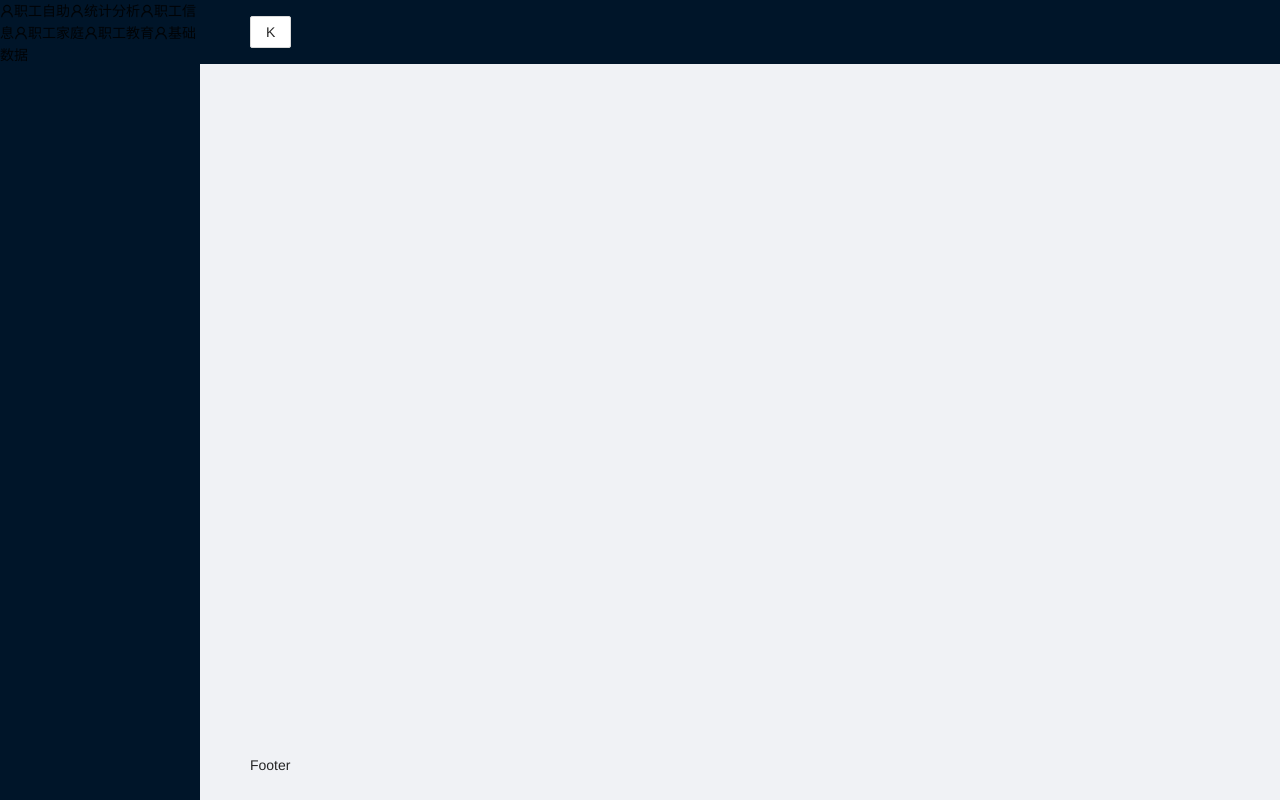
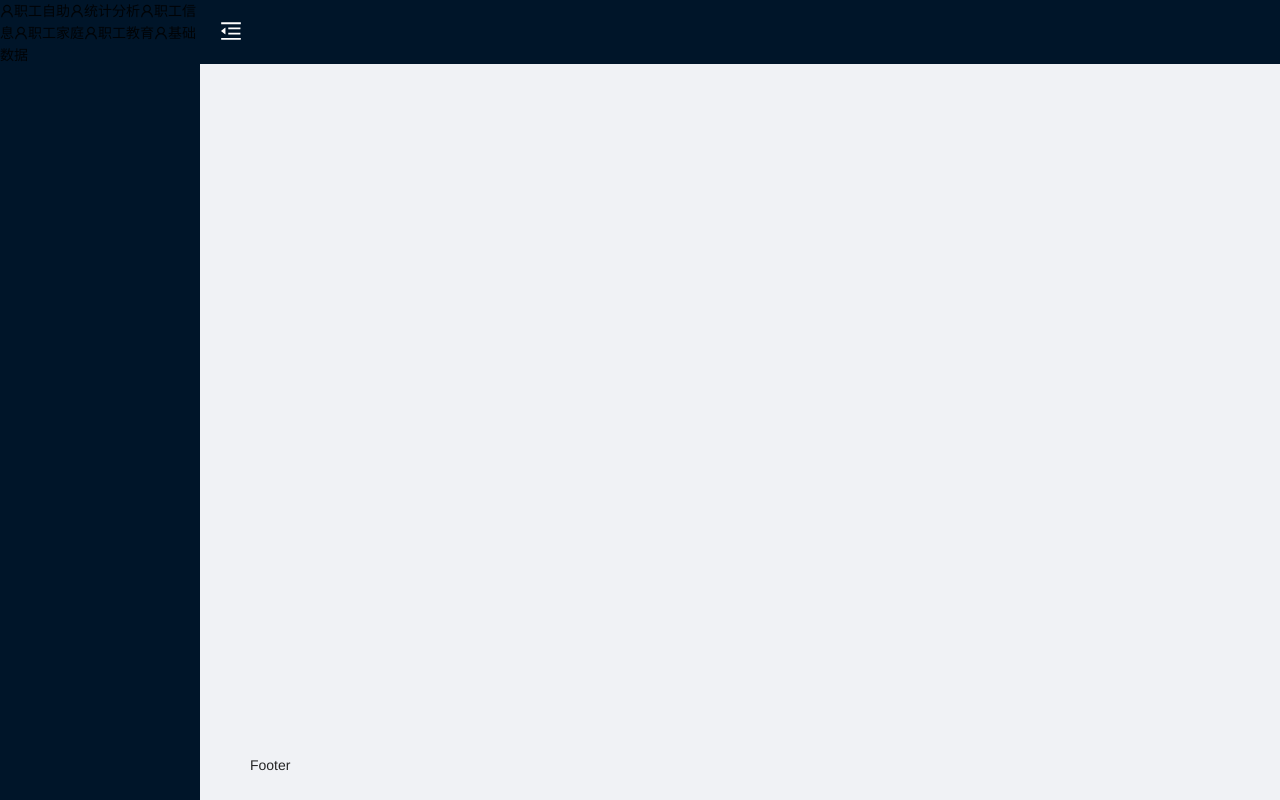
Before and after one commit to daniellan4039/seaseed, a Vue app: page /#/ in a window 1280 px wide. Built offline with nearby package versions, Linux system fonts and the light colour scheme.

Commit message:
feat: collapsed control

```diff
--- a/src/views/layout/DefaultLayout.vue
+++ b/src/views/layout/DefaultLayout.vue
@@ -8,10 +8,14 @@
       ></cus-menu>
     </a-layout-sider>
     <a-layout>
-      <a-layout-header>
-        <a-button @click="toggleCollapsed">
-          K
-        </a-button>
+      <a-layout-header class="cus-header">
+        <div class="menu">
+          <MenuUnfoldOutlined v-if="collapsed" @click="toggleCollapsed"/>
+          <MenuFoldOutlined v-else @click="toggleCollapsed"/>
+        </div>
+        <div>
+
+        </div>
       </a-layout-header>
       <a-layout-content>
         <router-view #="{Component}">
@@ -27,12 +31,12 @@
 
 <script>
 import CusMenu from '@/components/cusMenu'
-import {UserOutlined} from "@ant-design/icons-vue";
+import {MenuFoldOutlined, MenuUnfoldOutlined, UserOutlined} from "@ant-design/icons-vue";
 
 export default {
   name: "DefaultLayout",
   components: {
-    CusMenu, UserOutlined
+    CusMenu, UserOutlined, MenuUnfoldOutlined, MenuFoldOutlined,
   },
   data() {
     return {
@@ -94,4 +98,11 @@ export default {
 </script>
 
 <style lang="less" scoped>
+.menu{
+  font-size: 22px;
+  color: white;
+}
+.cus-header{
+  padding: 0 20px;
+}
 </style>
```
